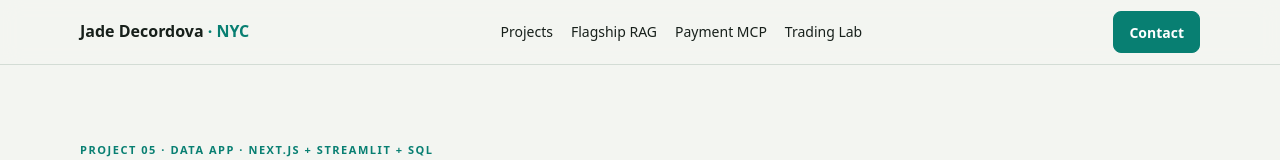
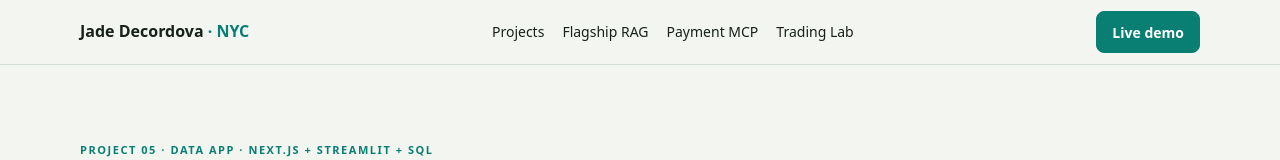
Before and after one commit to jadedandroid/flagship-multi-agent-rag-portfolio, a plain HTML site: page projects/trading-lab.html in a window 1280 px wide. Shown: the top 160 px of the page. Drawn offline with Linux system fonts and the light colour scheme.

Commit message:
Trading Lab: link live demo

```diff
--- a/projects/trading-lab.html
+++ b/projects/trading-lab.html
@@ -8,7 +8,7 @@
 <link rel="stylesheet" href="../site.css">
 </head>
 <body>
-<header class="topbar"><div class="wrap topbar-inner"><a class="brand" href="../index.html">Jade Decordova <span>· NYC</span></a><nav aria-label="Main navigation"><a href="../index.html">Projects</a><a href="flagship-rag.html">Flagship RAG</a><a href="payment-mcp.html">Payment MCP</a><a href="trading-lab.html">Trading Lab</a></nav><a class="button" href="mailto:lacroixjaded@gmail.com">Contact</a></div></header>
+<header class="topbar"><div class="wrap topbar-inner"><a class="brand" href="../index.html">Jade Decordova <span>· NYC</span></a><nav aria-label="Main navigation"><a href="../index.html">Projects</a><a href="flagship-rag.html">Flagship RAG</a><a href="payment-mcp.html">Payment MCP</a><a href="trading-lab.html">Trading Lab</a></nav><a class="button" href="https://trading-lab-omega.vercel.app">Live demo</a></div></header>
 <main class="wrap">
   <header class="page-hero"><p class="eyebrow">PROJECT 05 · DATA APP · NEXT.JS + STREAMLIT + SQL</p><h1>A trading research lab that reports when nothing works.</h1><p class="lede">Cost-aware, delay-aware backtests of popular strategies, pre-registered predictions, and an execution pipeline, exposed through a multi-page Next.js site, a Streamlit workbench, and a SQL warehouse that runs on SQLite locally or Snowflake.</p><p class="notice">Research tooling, not investment advice. The website runs locally and needs Node and a SQL database, so it is shown here with screenshots rather than hosted on this static site.</p></header>
 
```
